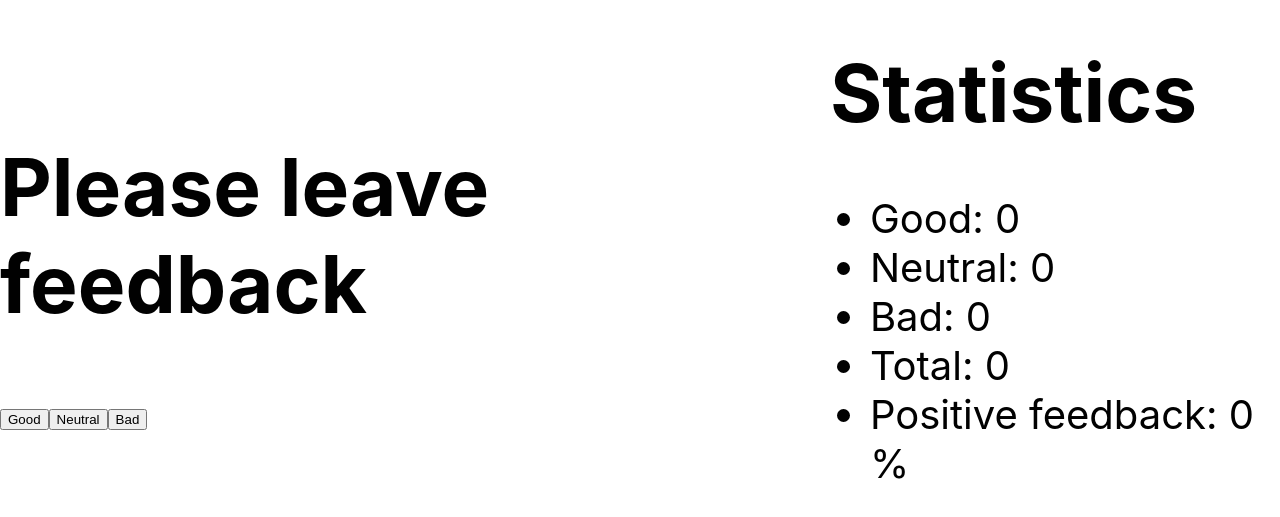
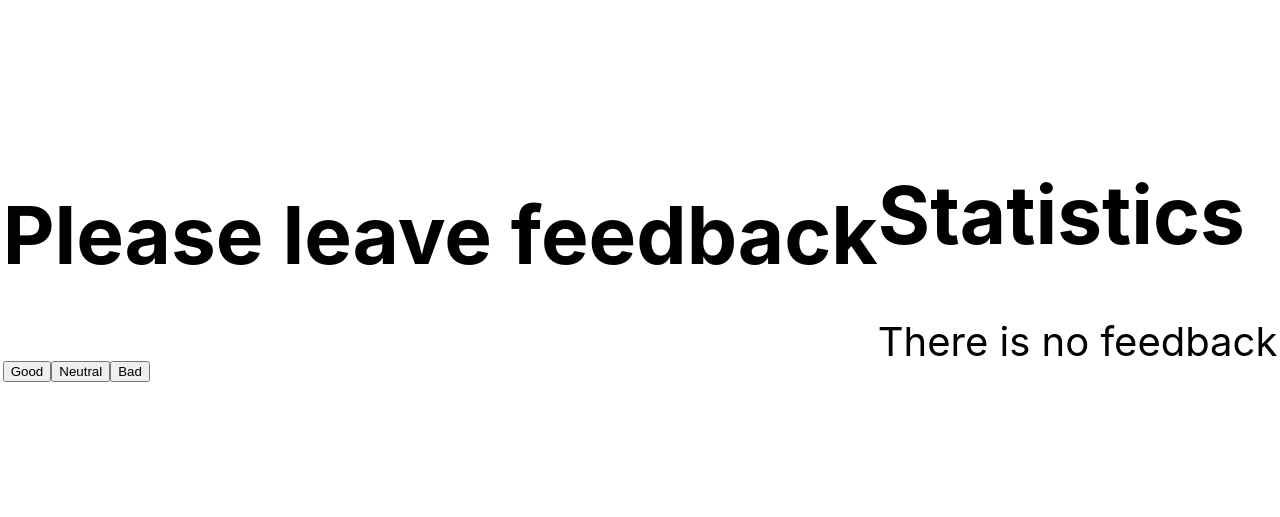
Before and after one commit to IrynkaKol/goit-react-hw-02-feedback, a React (Create React App) app: page / in a window 1280 px wide. Shown: the part 141-658 px from the top of the page. Built offline with nearby package versions, Linux system fonts and the light colour scheme.

Commit message:
do render for if

```diff
--- a/package.json
+++ b/package.json
@@ -7,6 +7,7 @@
     "@testing-library/jest-dom": "^5.16.3",
     "@testing-library/react": "^12.1.4",
     "@testing-library/user-event": "^13.5.0",
+    "notiflix": "^3.2.6",
     "react": "^18.1.0",
     "react-dom": "^18.1.0",
     "react-scripts": "5.0.1",
--- a/src/components/App.jsx
+++ b/src/components/App.jsx
@@ -2,6 +2,7 @@
 import Statistics from './Statistics';
 import FeedbackOptions from './FeedbackOptions';
 import Section from './Section';
+import Notification from './Notification';
 
 export class App extends Component {
   state = {
@@ -10,7 +11,7 @@
     bad: 0,
   };
 
-  handleFeedback = (e) => {
+  handleFeedback = e => {
     if (e === 'Good') {
       this.setState(prevState => ({
         good: prevState.good + 1,
@@ -24,7 +25,7 @@
         bad: prevState.bad + 1,
       }));
     }
-  }
+  };
   /*handleGood = () => {
     this.setState(prevState => ({
       good: prevState.good + 1,
@@ -75,15 +76,15 @@
           color: '#010101',
         }}
       >
-        <Section title='Please leave feedback'>
-
+        <Section title="Please leave feedback">
           <FeedbackOptions
             options={['Good', 'Neutral', 'Bad']}
             onLeaveFeedback={this.handleFeedback}
           />{' '}
         </Section>
 
-          <Section title='Statistics'>
+        <Section title="Statistics">
+          {this.countTotalFeedback() !== 0 ? (
             <Statistics
               good={this.state.good}
               neutral={this.state.neutral}
@@ -91,9 +92,11 @@
               total={this.countTotalFeedback()}
               positivePercentage={this.countPositiveFeedbackPercentage()}
             />
+          ) : (
+            <Notification message="There is no feedback"></Notification>
+          )}
         </Section>
       </div>
-
     );
   }
 }
--- /dev/null
+++ b/src/components/Notification.jsx
@@ -0,0 +1,7 @@
+import React from 'react';
+
+const Notification = ({ message }) => (
+    <p>{message}</p>
+);
+
+export default Notification;
```
Also changed, not shown: 1 other file (tests, documents, lock files or other folders). Lines whose indentation alone changed are shown as unchanged.
